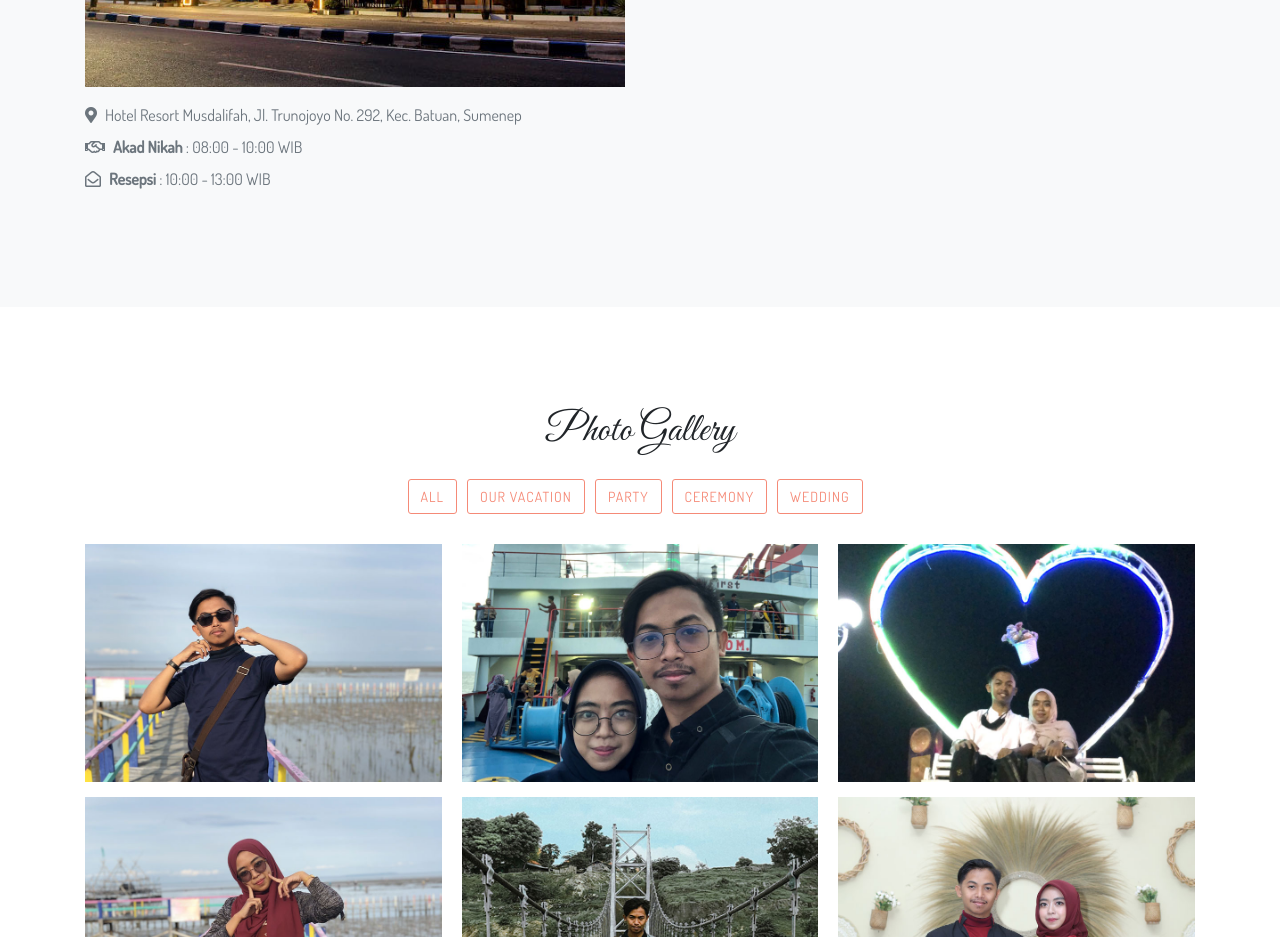
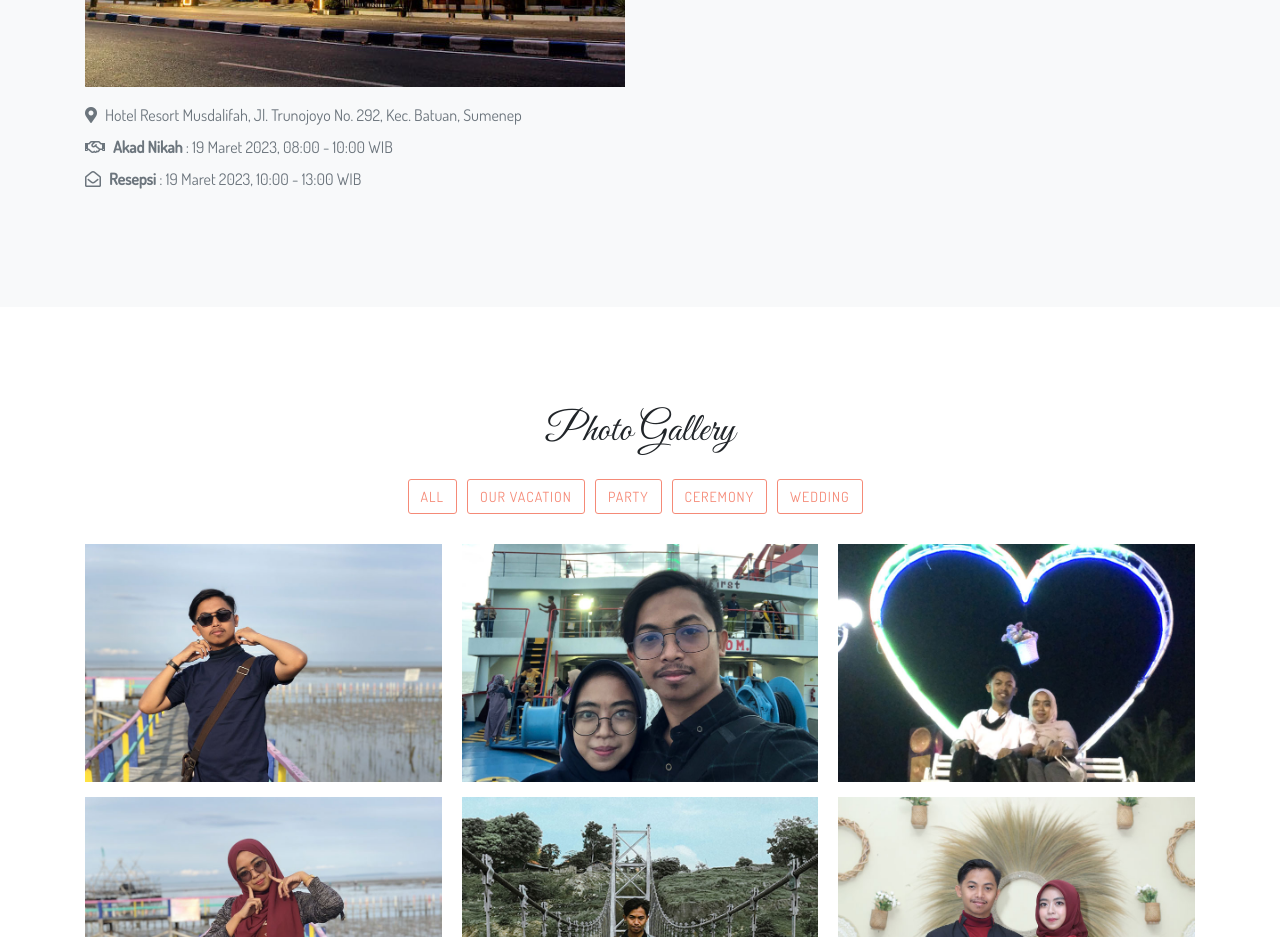
Before and after one commit to ismail-personal/ismail-personal.github.io, a plain HTML site: page index.html in a window 1280 px wide. Shown: the part 2460-3397 px from the top of the page. Drawn offline with Linux system fonts and the light colour scheme.

Commit message:
Update tanggal

```diff
--- a/index.html
+++ b/index.html
@@ -99,8 +99,8 @@
           <div class="my-3"><img class="img-fluid" src="images/musdalifah_resort.jpg" alt="Wedding Party" data-aos="fade-down-right" data-aos-duration="1000"/></div>
           <ul>
             <li><i class="text-muted fas fa-map-marker-alt"></i><span class="pl-2 text-muted">Hotel Resort Musdalifah, Jl. Trunojoyo No. 292, Kec. Batuan, Sumenep</span></li>
-            <li class="pt-2"><i class="text-muted far fa-handshake"></i><span class="pl-2 text-muted"><strong>Akad Nikah</strong> : 08:00 - 10:00 WIB</span></li>
-            <li class="pt-2"><i class="text-muted far fa-envelope-open"></i><span class="pl-2 text-muted"><strong>Resepsi</strong> : 10:00 - 13:00 WIB</span></li>
+            <li class="pt-2"><i class="text-muted far fa-handshake"></i><span class="pl-2 text-muted"><strong>Akad Nikah</strong> : 19 Maret 2023, 08:00 - 10:00 WIB</span></li>
+            <li class="pt-2"><i class="text-muted far fa-envelope-open"></i><span class="pl-2 text-muted"><strong>Resepsi</strong> : 19 Maret 2023, 10:00 - 13:00 WIB</span></li>
           </ul>
         </div>
       </div>
```
